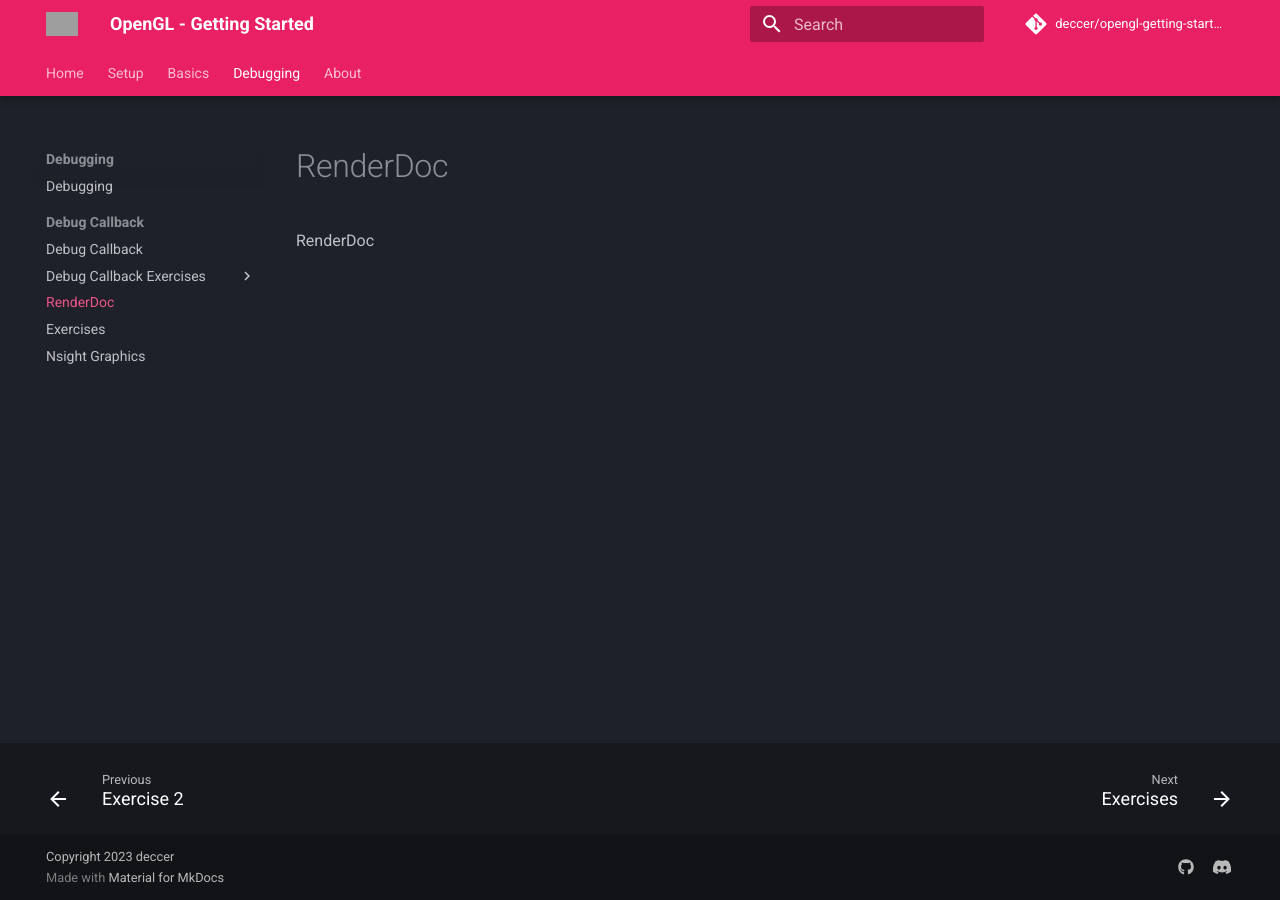
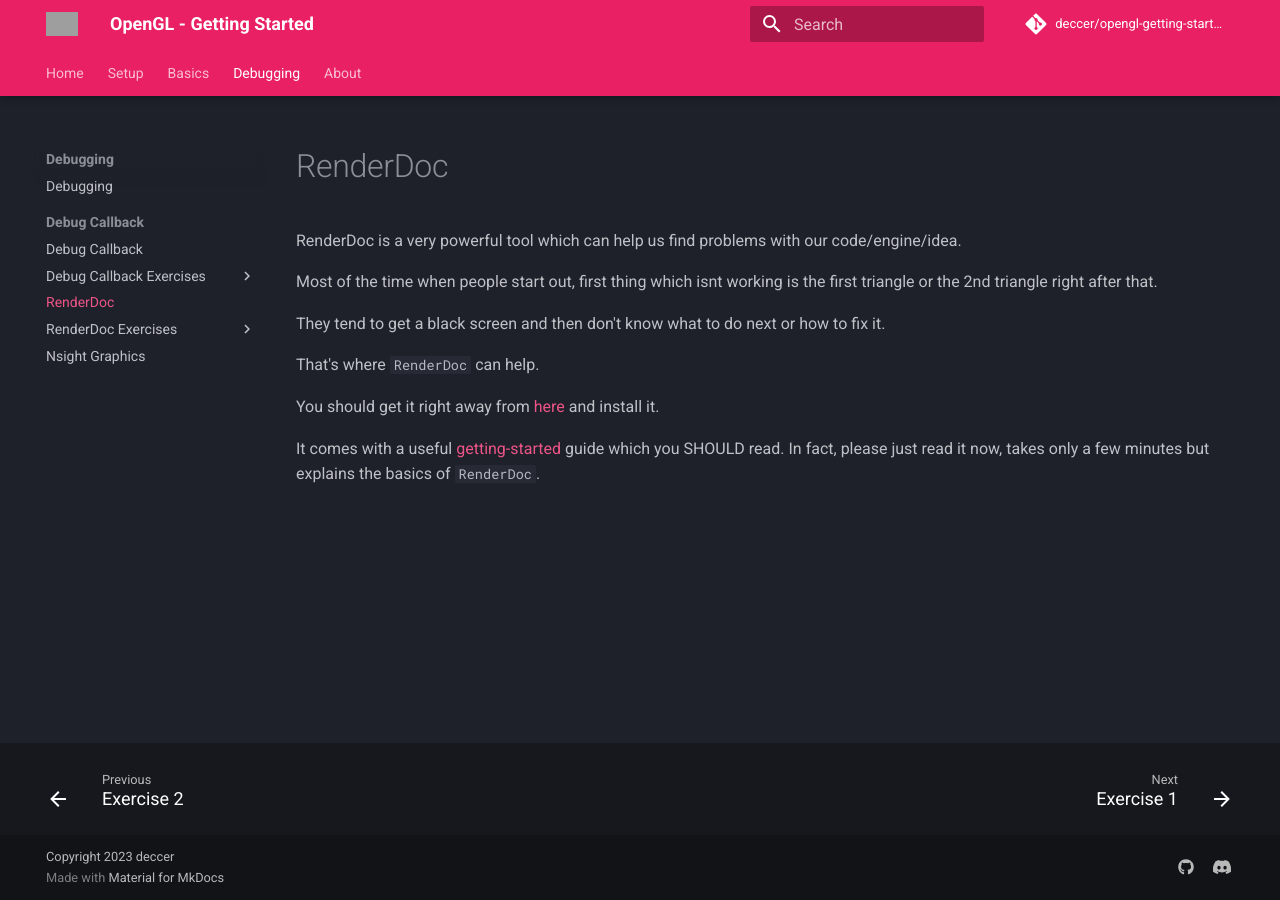
Before and after one commit to deccer/OpenGL-Getting-Started, an MkDocs documentation site: the page built from docs/02-debugging/03-renderdoc.md, in a window 1280 px wide. Built offline with MkDocs 1.6.1 and Material for MkDocs 9.7.7, drawn with Linux system fonts in a browser that asks for light colours; comment, search, counter and statistics services are not loaded; grey boxes are pictures that could not be loaded.

Commit message:
Fix folder structure and add bits for RenderDoc

```diff
--- a/docs/02-debugging/03-renderdoc.md
+++ b/docs/02-debugging/03-renderdoc.md
@@ -1 +1,11 @@
-RenderDoc
+RenderDoc is a very powerful tool which can help us find problems with our code/engine/idea.
+
+Most of the time when people start out, first thing which isnt working is the first triangle or the 2nd triangle right after that.
+
+They tend to get a black screen and then don't know what to do next or how to fix it.
+
+That's where `RenderDoc` can help.
+
+You should get it right away from [here](https://renderdoc.org) and install it.
+
+It comes with a useful [getting-started](https://renderdoc.org/docs/getting_started/index.html) guide which you SHOULD read. In fact, please just read it now, takes only a few minutes but explains the basics of `RenderDoc`.
--- a/mkdocs.yml
+++ b/mkdocs.yml
@@ -87,10 +87,12 @@
       - Debug Callback:
           - Debug Callback: 02-debugging/02-debug-callback.md
           - Debug Callback Exercises:
-            - Exercise 1: 02-debugging/02-debug-callback/01-exercise.md
-            - Exercise 2: 02-debugging/02-debug-callback/02-exercise.md
+            - Exercise 1: 02-debugging/02-debug-callback-exercise-01.md
+            - Exercise 2: 02-debugging/02-debug-callback-exercise-02.md
           - RenderDoc: 02-debugging/03-renderdoc.md
-          - Exercises: 02-debugging/04-renderdoc-exercises.md
+          - RenderDoc Exercises:
+            - Exercise 1: 02-debugging/04-renderdoc-exercise-01.md
+            - Exercise 2: 02-debugging/04-renderdoc-exercise-02.md
           - Nsight Graphics: 02-debugging/05-nsight-graphics.md
   #- Basic Application: 00-setup/01-basic-application.md
   #- Basic Triangle:
```
Also changed, not shown: docs/02-debugging/02-debug-callback-exercise-01.md (renamed from docs/02-debugging/02-debug-callback/01-exercise.md, +3 -3 lines), docs/02-debugging/02-debug-callback-exercise-02.md (added, +25 -0 lines), docs/02-debugging/02-debug-callback.md (+2 -0 lines), docs/02-debugging/02-debug-callback/02-exercise.md (deleted, +0 -19 lines), docs/02-debugging/04-renderdoc-exercise-02.md (added, +1 -0 lines), docs/02-debugging/02-debug-callback-01-callstack.png (renamed from docs/02-debugging/02-debug-callback/debug-callback-01-callstack.png), docs/02-debugging/02-debug-callback-02-callstack.png (renamed from docs/02-debugging/02-debug-callback/debug-callback-02-callstack.png), docs/02-debugging/02-debug-callback-03-callstack.png (renamed from docs/02-debugging/02-debug-callback/debug-callback-03-callstack.png), docs/02-debugging/03-debug-callback-exercises.md (deleted), docs/02-debugging/04-renderdoc-exercise-01.md (renamed from docs/02-debugging/04-renderdoc-exercises.md).
